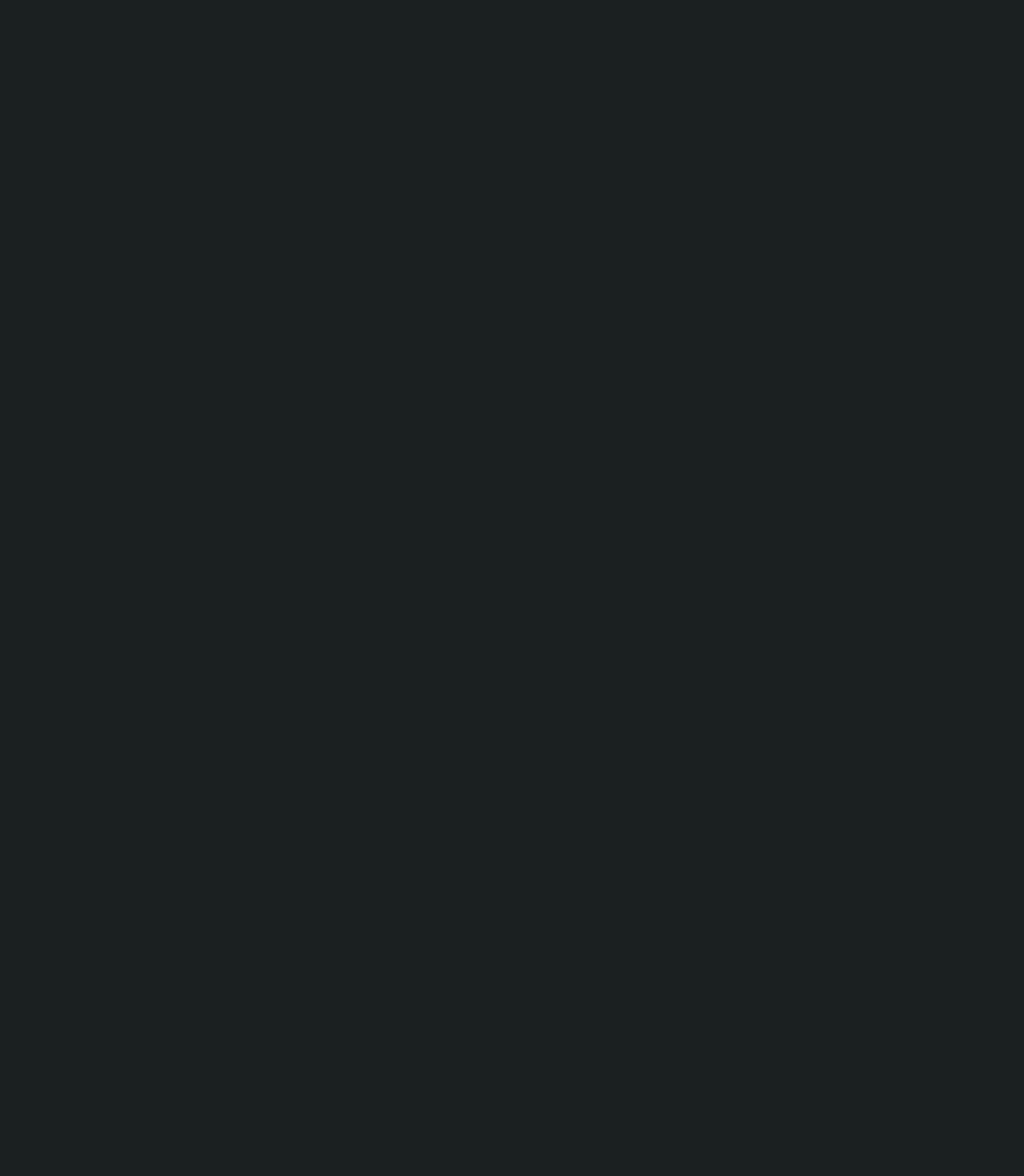
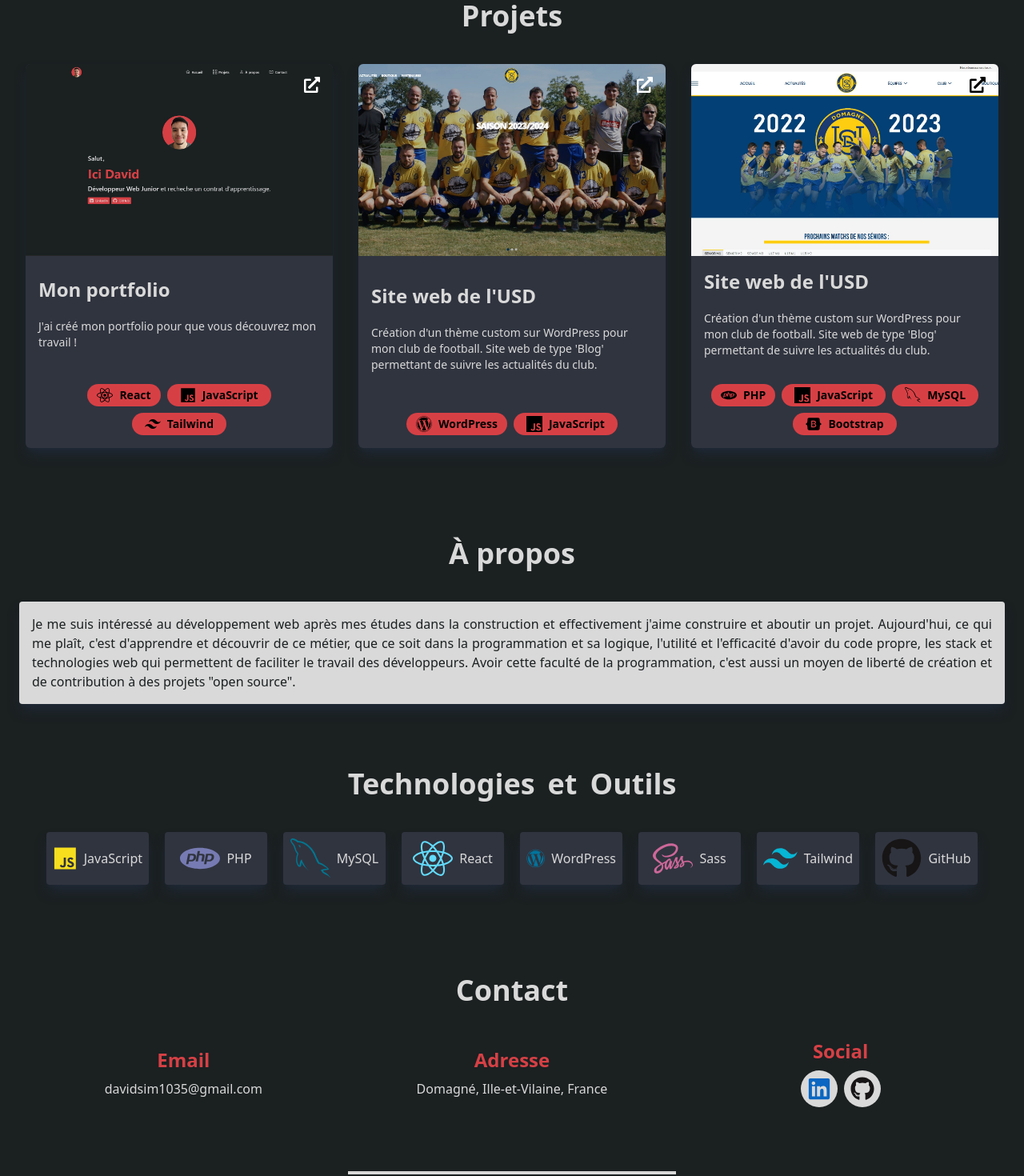
Before and after one commit to Dendeey/my-porfolio, a React (Vite) app: page / in a window 1280 px wide. Shown: the part 800-2270 px from the top of the page at 80% size. Built offline with nearby package versions, Linux system fonts and the light colour scheme.

Commit message:
Update component behavior

```diff
--- a/src/components/About.jsx
+++ b/src/components/About.jsx
@@ -6,15 +6,12 @@
 
 const About = () => {
   return (
-    <div
-      id="a-propos"
-      className="div-about div-animate show-animation flex flex-col px-6 items-center mb-40"
-    >
-      <h1 className="animate text-platinum text-4xl font-bold mb-20">
+    <div id="a-propos" className="flex flex-col px-6 items-center mt-28">
+      <h1 className=" text-platinum text-4xl font-bold mb-10">
         <span className="uppercase">à</span> propos
       </h1>
-      <section className="mb-40">
-        <p className="animate text-eerieblack text-base text-justify font-normal bg-platinum p-4 rounded shadow-lg shadow-gray-800">
+      <section className="mb-20">
+        <p className=" text-eerieblack text-base text-justify font-normal bg-platinum p-4 rounded shadow-lg shadow-gray-800">
           Je me suis intéressé au développement web après mes études dans la
           construction et effectivement j'aime construire et aboutir un projet.
           Aujourd'hui, ce qui me plaît, c'est d'apprendre et découvrir de ce
@@ -22,52 +19,51 @@
           l'efficacité d'avoir du code propre, les stack et technologies web qui
           permettent de faciliter le travail des développeurs. Avoir cette
           faculté de la programmation, c'est aussi un moyen de liberté de
-          création et qui nous donne le pouvoir de contribuer à des projets
-          "open source".
+          création et de contribution à des projets "open source".
         </p>
       </section>
-      <h2 className="animate flex flex-col md:flex-row md:gap-4 items-center text-platinum text-4xl font-bold mb-20">
+      <h2 className=" flex flex-col md:flex-row md:gap-4 items-center text-platinum text-4xl font-bold mb-10">
         <span>Technologies</span>
         <span>et</span>
         <span>Outils</span>
       </h2>
-      <section className="mb-20">
-        <ul className="animate flex flex-wrap justify-center gap-5">
-          <li className="flex justify-center items-center gap-2 p-2 rounded bg-gunmetal shadow-lg shadow-gray-800 w-32 cursor-pointer hover:scale-105 ease-in duration-200">
+      <section>
+        <ul className=" flex flex-wrap justify-center gap-5">
+          <li className="flex justify-center items-center gap-2 p-2 rounded bg-gunmetal shadow-lg shadow-gray-800 w-32 cursor-pointer hover:scale-105 ease-in duration-100">
             <IoLogoJavascript size={50} className="text-javascript" />
             <span className="text-base font-normal text-platinum">
               JavaScript
             </span>
           </li>
-          <li className="flex justify-center items-center gap-2 p-2 rounded bg-gunmetal shadow-lg shadow-gray-800 w-32 cursor-pointer hover:scale-105 ease-in duration-200">
+          <li className="flex justify-center items-center gap-2 p-2 rounded bg-gunmetal shadow-lg shadow-gray-800 w-32 cursor-pointer hover:scale-105 ease-in duration-100">
             <SiPhp size={50} className="text-php" />
             <span className="text-base font-normal text-platinum">PHP</span>
           </li>
-          <li className="flex justify-center items-center gap-2 p-2 rounded bg-gunmetal shadow-lg shadow-gray-800 w-32 cursor-pointer hover:scale-105 ease-in duration-200">
+          <li className="flex justify-center items-center gap-2 p-2 rounded bg-gunmetal shadow-lg shadow-gray-800 w-32 cursor-pointer hover:scale-105 ease-in duration-100">
             <GrMysql size={50} className="text-mysql" />
             <span className="text-base font-normal text-platinum">MySQL</span>
           </li>
-          <li className="flex justify-center items-center gap-2 p-2 rounded bg-gunmetal shadow-lg shadow-gray-800 w-32 cursor-pointer hover:scale-105 ease-in duration-200">
+          <li className="flex justify-center items-center gap-2 p-2 rounded bg-gunmetal shadow-lg shadow-gray-800 w-32 cursor-pointer hover:scale-105 ease-in duration-100">
             <FaReact size={50} className="text-react" />
             <span className="text-base font-normal text-platinum">React</span>
           </li>
-          <li className="flex justify-center items-center gap-2 p-2 rounded bg-gunmetal shadow-lg shadow-gray-800 w-32 cursor-pointer hover:scale-105 ease-in duration-200">
+          <li className="flex justify-center items-center gap-2 p-2 rounded bg-gunmetal shadow-lg shadow-gray-800 w-32 cursor-pointer hover:scale-105 ease-in duration-100">
             <FaWordpress size={50} className="text-wordpress" />
             <span className="text-base font-normal text-platinum">
               WordPress
             </span>
           </li>
-          <li className="flex justify-center items-center gap-2 p-2 rounded bg-gunmetal shadow-lg shadow-gray-800 w-32 cursor-pointer hover:scale-105 ease-in duration-200">
+          <li className="flex justify-center items-center gap-2 p-2 rounded bg-gunmetal shadow-lg shadow-gray-800 w-32 cursor-pointer hover:scale-105 ease-in duration-100">
             <FaSass size={50} className="text-sass" />
             <span className="text-base font-normal text-platinum">Sass</span>
           </li>
-          <li className="flex justify-center items-center gap-2 p-2 rounded bg-gunmetal shadow-lg shadow-gray-800 w-32 cursor-pointer hover:scale-105 ease-in duration-200">
+          <li className="flex justify-center items-center gap-2 p-2 rounded bg-gunmetal shadow-lg shadow-gray-800 w-32 cursor-pointer hover:scale-105 ease-in duration-100">
             <SiTailwindcss size={50} className="text-tailwind" />
             <span className="text-base font-normal text-platinum">
               Tailwind
             </span>
           </li>
-          <li className="flex justify-center items-center gap-2 p-2 rounded bg-gunmetal shadow-lg shadow-gray-800 w-32 cursor-pointer hover:scale-105 ease-in duration-200">
+          <li className="flex justify-center items-center gap-2 p-2 rounded bg-gunmetal shadow-lg shadow-gray-800 w-32 cursor-pointer hover:scale-105 ease-in duration-100">
             <FaGithub size={50} className="text-github" />
             <span className="text-base font-normal text-platinum">GitHub</span>
           </li>
--- a/src/components/Contact.jsx
+++ b/src/components/Contact.jsx
@@ -3,20 +3,15 @@
 
 const Contact = () => {
   return (
-    <div
-      id="contact"
-      className="div-contact div-animate show-animation flex flex-col px-6 items-center mb-20"
-    >
-      <h1 className="animate text-platinum text-4xl font-bold mb-20">
-        Contact
-      </h1>
-      <section className="animate w-full flex flex-col">
-        <section className="mb-20 flex flex-col items-center lg:grid lg:grid-cols-3">
+    <div id="contact" className="flex flex-col px-6 items-center mt-28">
+      <h1 className=" text-platinum text-4xl font-bold mb-10">Contact</h1>
+      <section className=" w-full flex flex-col">
+        <section className="flex flex-col items-center lg:grid lg:grid-cols-3">
           <section className="mb-10 flex flex-col items-center">
             <h2 className="mb-2 text-poppyred font-bold text-2xl">Email</h2>
             <a
               href="mailto:davidsim1035@gmail.com"
-              className="text-platinum font-normal text-base hover:text-poppyred duration-200"
+              className="text-platinum font-normal text-base hover:text-poppyred duration-100"
             >
               davidsim1035@gmail.com
             </a>
@@ -30,13 +25,16 @@
           <section className="mb-10 flex flex-col items-center">
             <h2 className="mb-2 text-poppyred font-bold text-2xl">Social</h2>
             <ul className="flex flex-row gap-2">
-              <li className="bg-platinum rounded-full p-2 hover:opacity-60 duration-200">
-                <a href="#">
+              <li className="bg-platinum rounded-full p-2 hover:opacity-60 duration-100">
+                <a
+                  href="https://www.linkedin.com/in/sim-david/"
+                  target="_blank"
+                >
                   <FaLinkedin size={30} className="text-linkedin" />
                 </a>
               </li>
-              <li className="bg-platinum rounded-full p-2 hover:opacity-60 duration-200">
-                <a href="#">
+              <li className="bg-platinum rounded-full p-2 hover:opacity-60 duration-100">
+                <a href="https://github.com/Dendeey" target="_blank">
                   <FaGithub size={30} className="text-github" />
                 </a>
               </li>
@@ -44,7 +42,7 @@
           </section>
         </section>
       </section>
-      <span className="animate block border-2 border-platinum w-1/3"></span>
+      <span className=" block border-2 border-platinum w-1/3 mt-10"></span>
     </div>
   );
 };
--- a/src/components/Footer.jsx
+++ b/src/components/Footer.jsx
@@ -2,7 +2,7 @@
 
 const Footer = () => {
   return (
-    <footer className="w-screen h-10 bg-gunmetal flex justify-center items-center">
+    <footer className="mt-28 w-screen h-10 bg-gunmetal flex justify-center items-center">
       <p className="text-lg text-platinum font-base">Made by David Sim</p>
     </footer>
   );
--- a/src/components/Projects.jsx
+++ b/src/components/Projects.jsx
@@ -34,13 +34,11 @@
   return (
     <div
       id="projets"
-      className="div-projects div-animate show-animation flex flex-col px-6 max-desktop:mb-40 items-center w-full min-h-screen"
+      className="flex flex-col px-6 justify-center items-center w-full"
     >
-      <h1 className="animate text-platinum text-4xl font-bold mb-20">
-        Projets
-      </h1>
-      <section className="div-projects div-animate show-animation flex flex-wrap justify-center items-center gap-8">
-        <section className="animate projects_container flex flex-col justify-between h-30rem sm:w-96 w-full bg-gunmetal rounded-md shadow-lg shadow-gray-800">
+      <h1 className="text-platinum text-4xl font-bold mb-10">Projets</h1>
+      <section className="flex flex-wrap justify-center items-center gap-8">
+        <section className="projects_container flex flex-col justify-between h-30rem sm:w-96 w-full bg-gunmetal rounded-md shadow-lg shadow-gray-800">
           <section className="projects_container_header h-60 bg-reactProject bg-cover bg-center rounded-t-md">
             <a
               target="_blank"
@@ -49,7 +47,7 @@
             >
               <FaExternalLinkAlt
                 size={20}
-                className="text-white m-4 hover:text-poppyred duration-200"
+                className="text-white m-4 hover:text-poppyred duration-100"
               />
             </a>
           </section>
@@ -76,7 +74,8 @@
             </ul>
           </section>
         </section>
-        <section className="animate projects_container flex flex-col justify-between h-30rem sm:w-96 w-full bg-gunmetal rounded-md shadow-lg shadow-gray-800">
+
+        <section className="projects_container flex flex-col justify-between h-30rem sm:w-96 w-full bg-gunmetal rounded-md shadow-lg shadow-gray-800">
           <section className="projects_container_header h-60 bg-wordpressProject bg-cover bg-center rounded-t-md">
             <a
               target="_blank"
@@ -85,7 +84,7 @@
             >
               <FaExternalLinkAlt
                 size={20}
-                className="text-white m-4 hover:text-poppyred duration-200"
+                className="text-white m-4 hover:text-poppyred duration-100"
               />
             </a>
           </section>
@@ -108,7 +107,7 @@
             </ul>
           </section>
         </section>
-        <section className="animate projects_container flex flex-col justify-between h-30rem sm:w-96 w-full bg-gunmetal rounded-md shadow-lg shadow-gray-800">
+        <section className="projects_container flex flex-col justify-between h-30rem sm:w-96 w-full bg-gunmetal rounded-md shadow-lg shadow-gray-800">
           <section className="projects_container_header h-60 bg-phpProject bg-cover bg-center rounded-t-md">
             <a
               target="_blank"
@@ -117,7 +116,7 @@
             >
               <FaExternalLinkAlt
                 size={20}
-                className="text-black m-4 hover:text-poppyred duration-200"
+                className="text-black m-4 hover:text-poppyred duration-100"
               />
             </a>
           </section>
```
Also changed, not shown: src/components/Main.jsx (+12 -4 lines), src/components/Sidenav.jsx (+8 -8 lines), src/index.css (+0 -30 lines).
